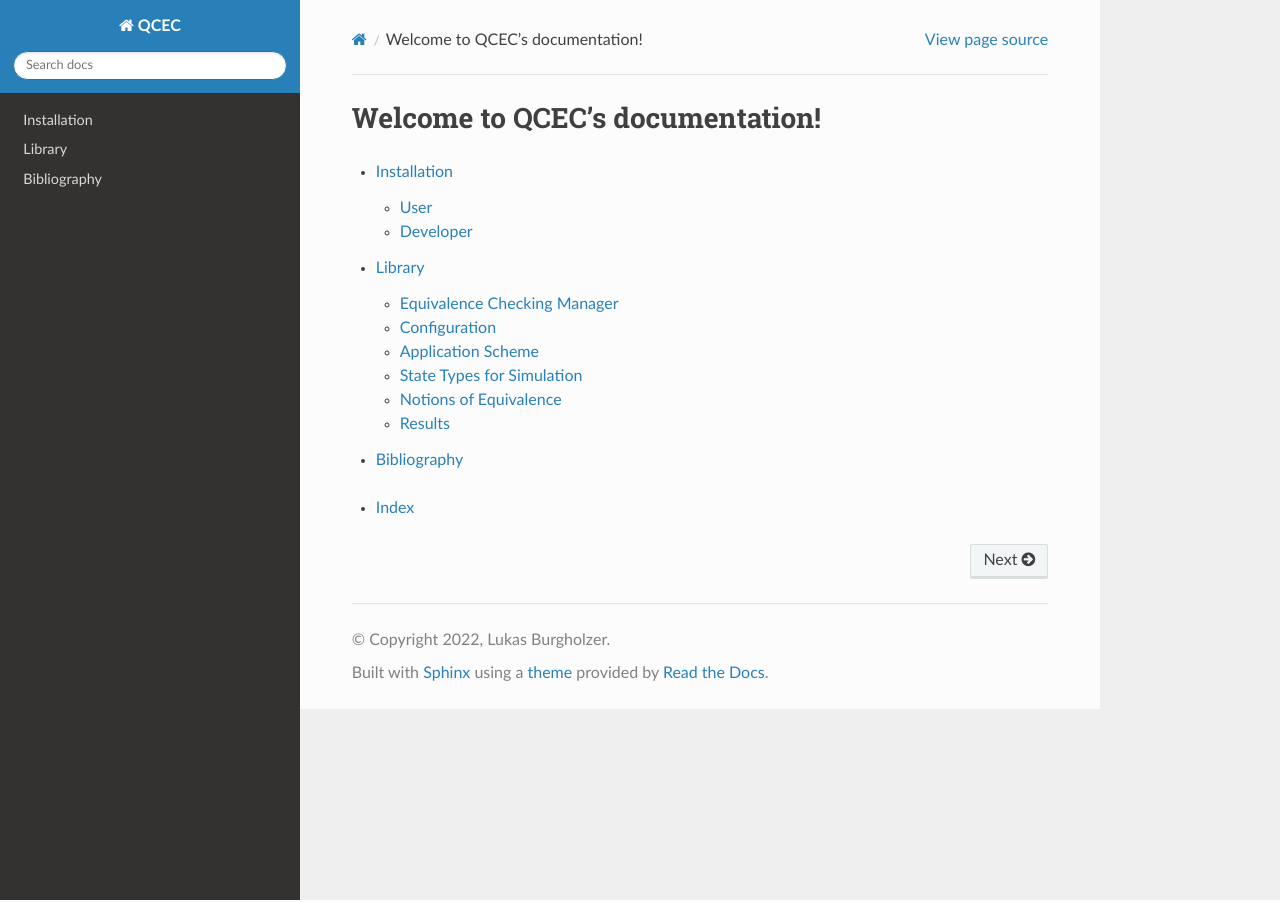
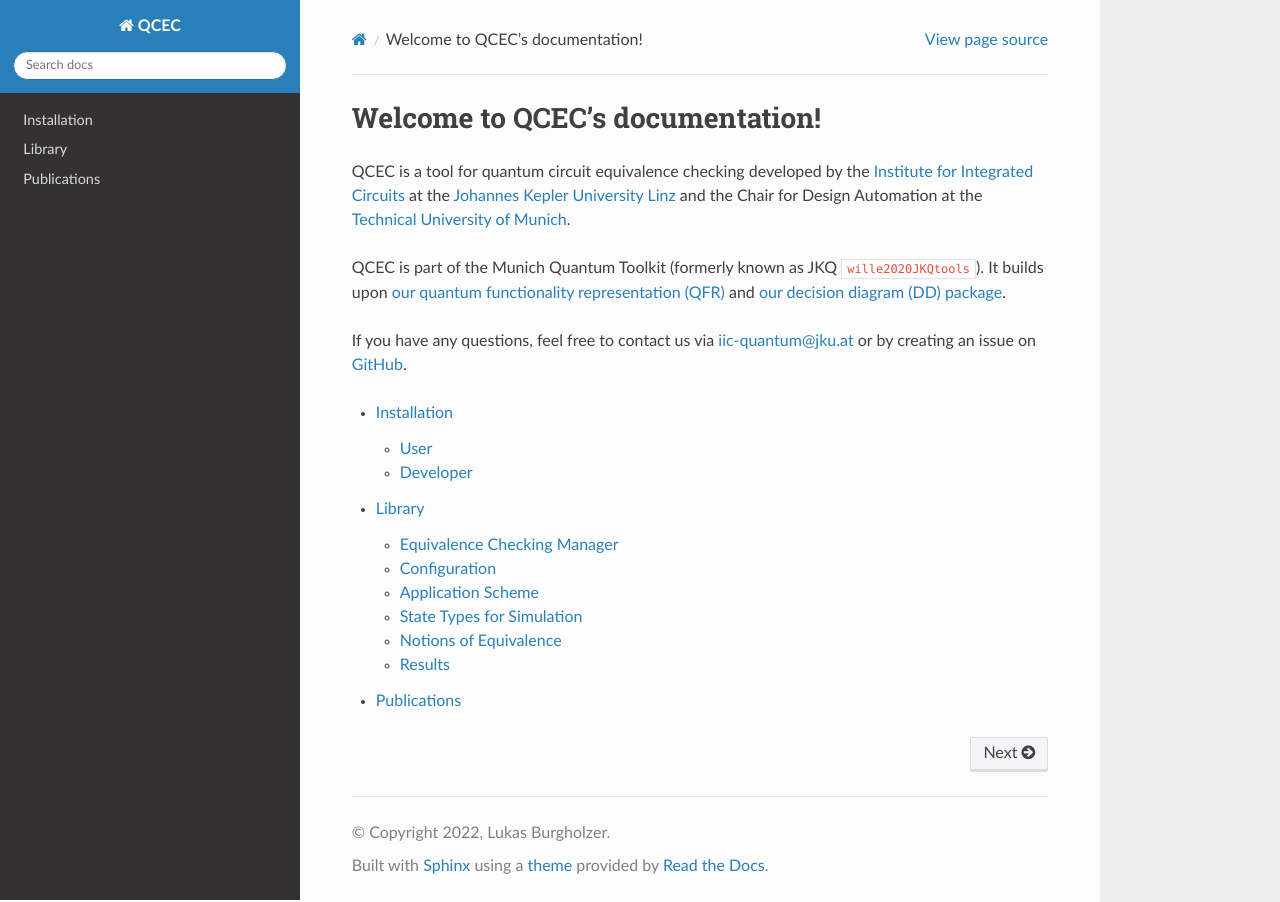
Before and after one commit to cda-tum/mqt-qcec, a Sphinx documentation site: the page built from docs/source/index.rst, in a window 1280 px wide. Built offline with Sphinx 7.4.7 and the Read the Docs theme 2.0.0, drawn with Linux system fonts in a browser that asks for light colours; cross-references to code outside the pages are shown as plain code.

Commit message:
📝 small documentation update [skip ci]
Signed-off-by: burgholzer <burgholzer@me.com>

```diff
--- a/docs/source/Bibliography.rst
+++ /dev/null
@@ -1,4 +0,0 @@
-Bibliography
-============
-
-.. bibliography::
--- a/docs/source/index.rst
+++ b/docs/source/index.rst
@@ -1,11 +1,17 @@
 Welcome to QCEC's documentation!
 ================================
+
+QCEC is a tool for quantum circuit equivalence checking developed by the `Institute for Integrated Circuits <https://iic.jku.at/eda/>`_ at the `Johannes Kepler University Linz <https://jku.at>`_ and the Chair for Design Automation at the `Technical University of Munich <https://www.tum.de/>`_.
+
+QCEC is part of the Munich Quantum Toolkit (formerly known as JKQ :cite:labelpar:`wille2020JKQtools`).
+It builds upon `our quantum functionality representation (QFR) <https://github.com/cda-tum/qfr>`_ and `our decision diagram (DD) package <https://github.com/cda-tum/dd_package.git>`_.
+
+If you have any questions, feel free to contact us via `iic-quantum@jku.at <mailto:iic-quantum@jku.at>`_ or by creating an issue on `GitHub <https://github.com/cda-tum/qcec/issues>`_.
+
 
 .. toctree::
    :maxdepth: 2
 
    Installation
    Library
-   Bibliography
-
-* :ref:`genindex`
+   Publications
--- a/docs/source/refs.bib
+++ b/docs/source/refs.bib
@@ -18,3 +18,17 @@
     author = {Burgholzer, Lukas and Richard, Kueng and Wille, Robert},
     year = {2021}
 }
+
+@inproceedings{burgholzer2022handlingNonUnitaries,
+    title = {Handling non-unitaries in quantum circuit equivalence checking},
+    booktitle = {Design Automation Conference},
+    author = {Burgholzer, Lukas and Wille, Robert},
+    year = {2022}
+}
+
+@INPROCEEDINGS{wille2020JKQtools,
+    title = {{JKQ}: {JKU} Tools for Quantum Computing},
+    booktitle = {International Conference On Computer Aided Design},
+    author = {Wille, Robert and Hillmich, Stefan and Burgholzer, Lukas},
+    year = {2020},
+}
```
Also changed, not shown: README.md (+3 -2 lines), docs/source/Publications.rst (added, +12 -0 lines).
